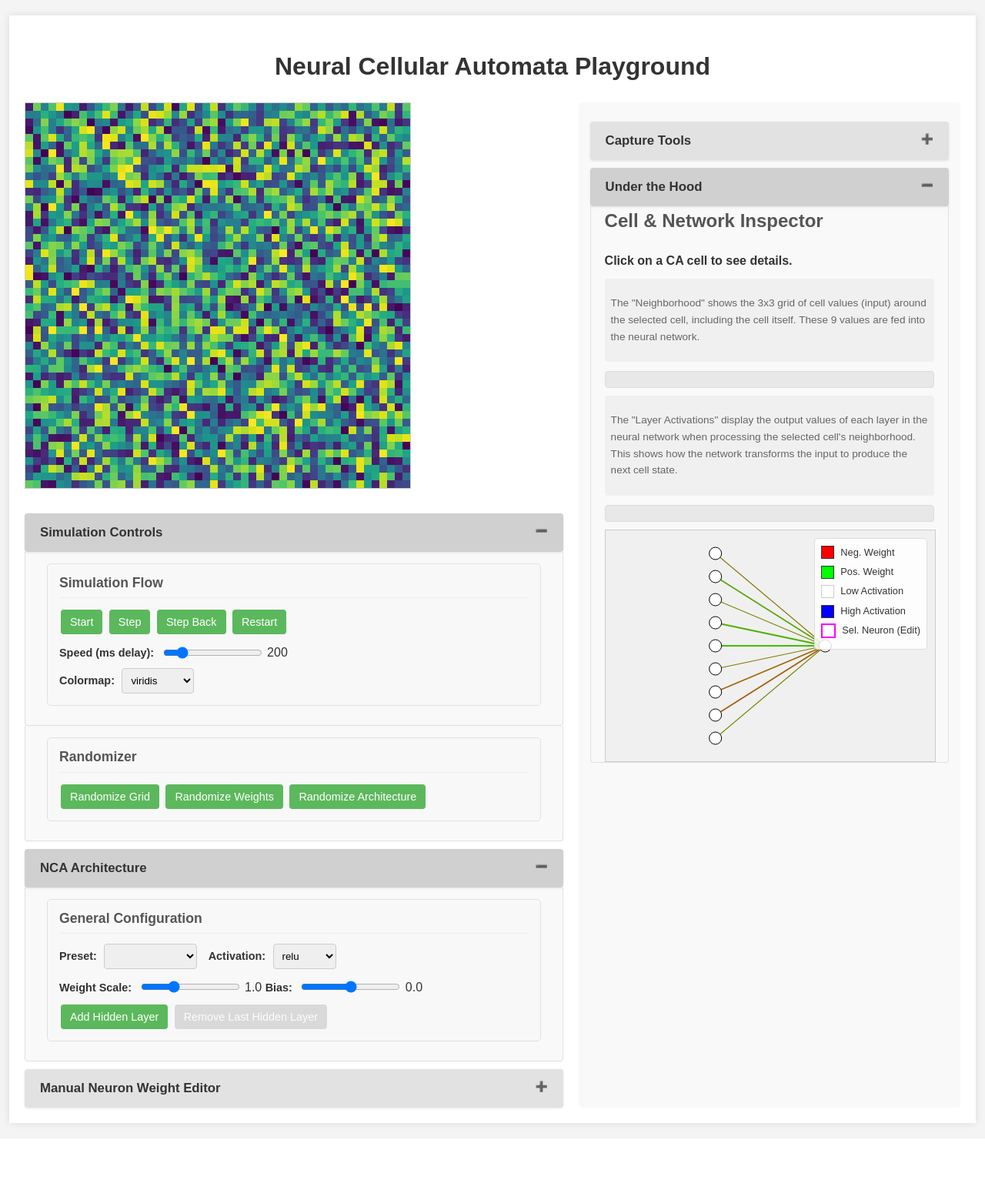
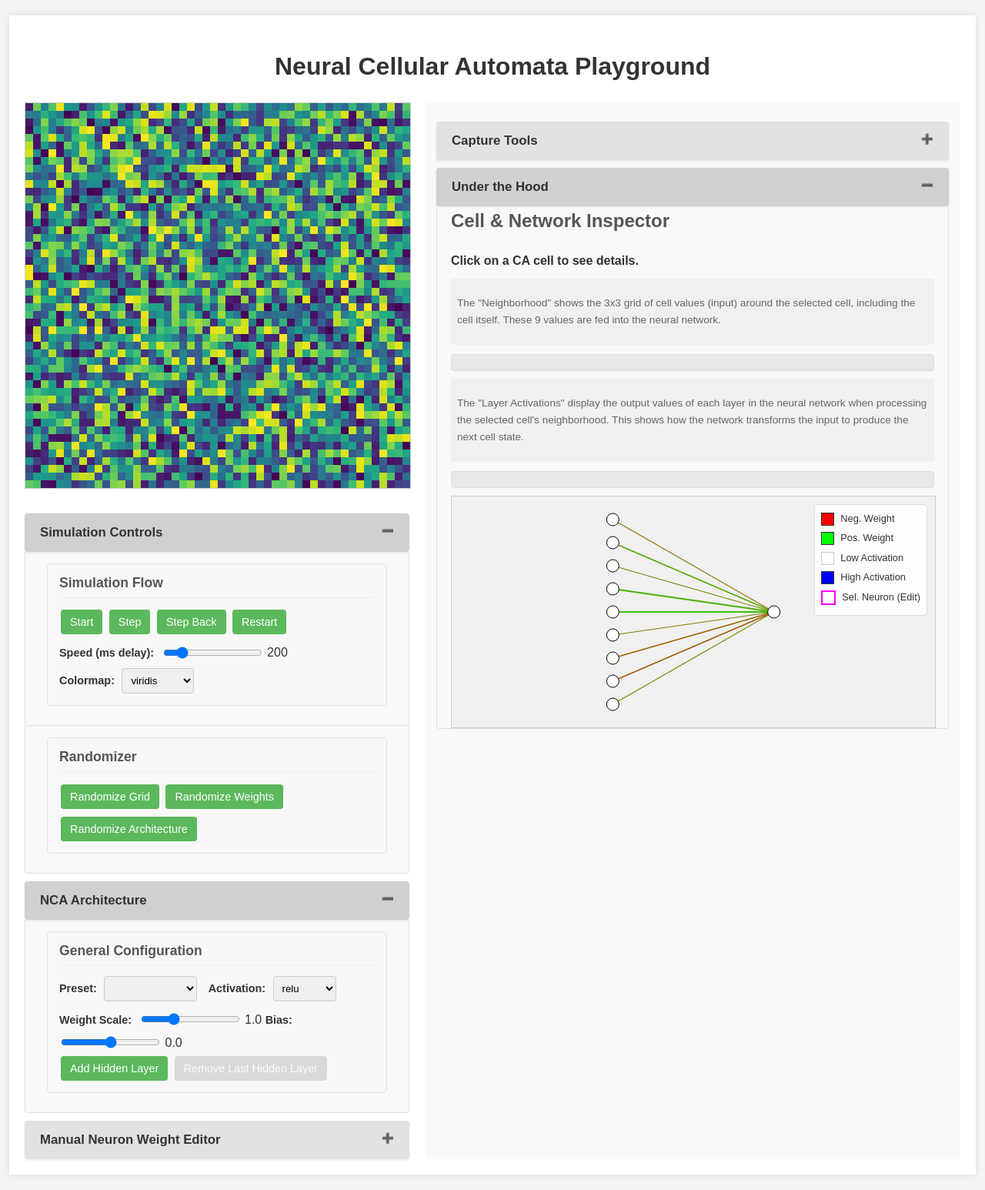
Before and after one commit to semvdn/NCA_Playground, a Flask app: page / in a window 1280 px wide. Shown: the whole page at 77% size. Before the commit the page ends 1466 px from the top, so only its background shows below. Run offline with Flask 3, Linux system fonts and the light colour scheme.

Commit message:
adjusted the styling so width of tabs line up with canvas

```diff
--- a/static/css/style.css
+++ b/static/css/style.css
@@ -31,11 +31,6 @@ header h1 {
     gap: 20px;
 }
 
-.left-panel {
-    flex: 1.5;
-    min-width: 450px; /* Adjusted for new controls */
-}
-
 .right-panel {
     flex: 1;
     min-width: 350px; /* Adjusted */
@@ -48,6 +43,7 @@ header h1 {
     margin-bottom: 15px;
     border: 1px solid #ccc;
     display: inline-block;
+    width: fit-content; /* Ensure container wraps canvas */
 }
 
 #ncaCanvas {
--- a/static/js/main.js
+++ b/static/js/main.js
@@ -1,9 +1,11 @@
 // static/js/main.js
 document.addEventListener('DOMContentLoaded', () => {
+
     const ncaCanvas = document.getElementById('ncaCanvas');
     const ncaCtx = ncaCanvas.getContext('2d');
     const networkCanvas = document.getElementById('networkCanvas');
     const networkCtx = networkCanvas.getContext('2d');
+    const leftPanel = document.getElementById('leftPanel');
 
     const toggleRunButton = document.getElementById('toggleRunButton');
     const stepButton = document.getElementById('stepButton');
@@ -205,9 +207,12 @@ document.addEventListener('DOMContentLoaded', () => {
                 ncaCtx.fillRect(c * CELL_SIZE, r * CELL_SIZE, CELL_SIZE, CELL_SIZE);
             }
         }
+
         if (selectedCell) {
             highlightNeighborhood(selectedCell.r, selectedCell.c);
         }
+        // Set the left panel width to match the canvas width
+        leftPanel.style.width = `${ncaCanvas.width}px`;
     }
 
     function updateUiControls(params, fromPreset = false) {
--- a/templates/index.html
+++ b/templates/index.html
@@ -13,7 +13,7 @@
         </header>
 
         <div class="main-content">
-            <div class="left-panel">
+            <div class="left-panel" id="leftPanel">
                 <div class="ca-display-container">
                     <canvas id="ncaCanvas"></canvas>
                 </div>
```
